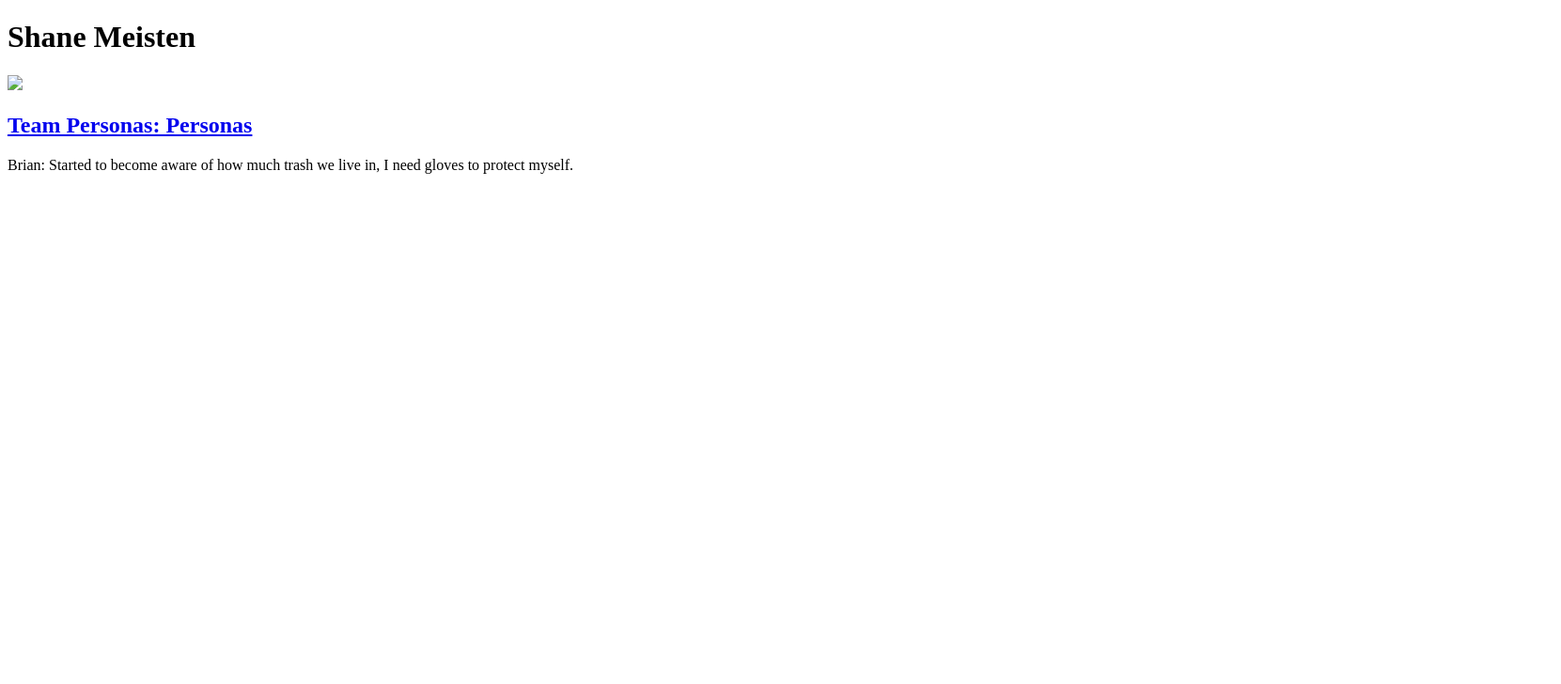
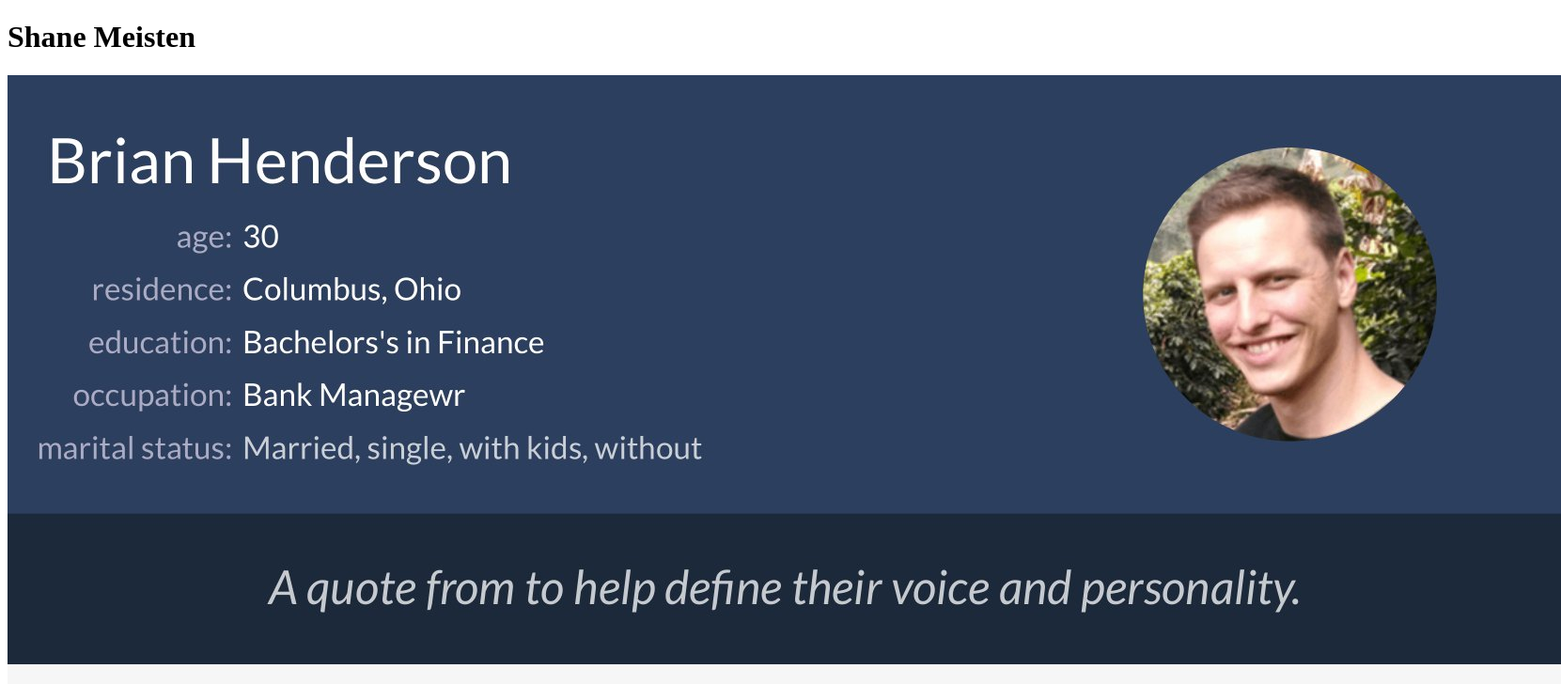
Before and after one commit to ShaneMeisten/ShaneMeisten.github.io, a plain HTML site: page index.html in a window 1280 px wide. Shown: the top 728 px of the page at 94% size, 1661 px wide, since content can reach past the window. Drawn offline with Linux system fonts and the light colour scheme.

Commit message:
added jpg of my person

```diff
--- a/index.html
+++ b/index.html
@@ -7,7 +7,7 @@
   <body>
     <h1>Shane Meisten</h1>
     <section class="assign">
-      <img src="images/Brian.pdf"/>
+      <img src="images/Brian.jpg"/>
       <section class="assign-det">
         <a href="images/GroupMergedPersonas.pdf"><h2>Team Personas: Personas</h2></a>
         <p>
```
Also changed, not shown: images/Brian.jpg (added), 1 other file.
